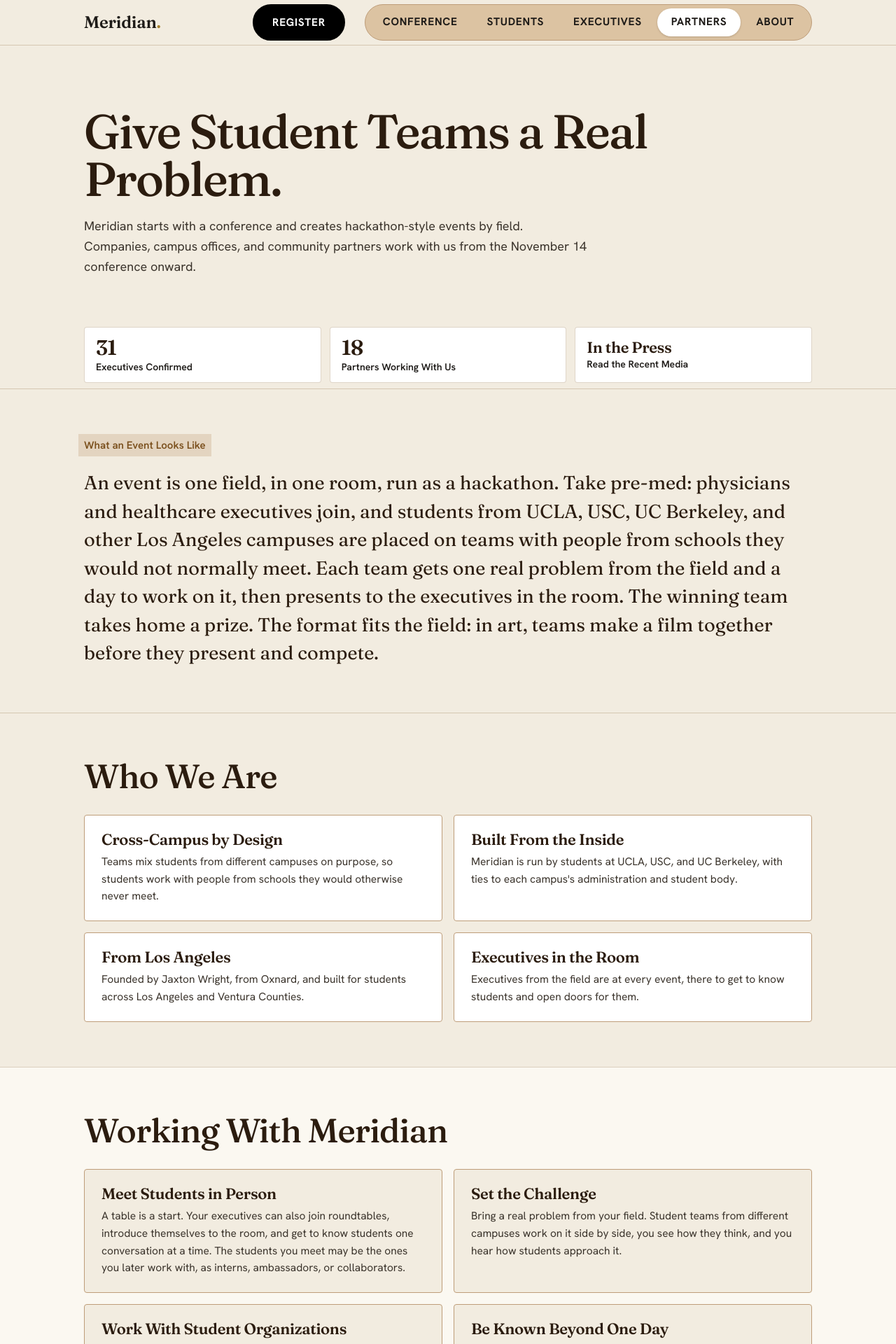
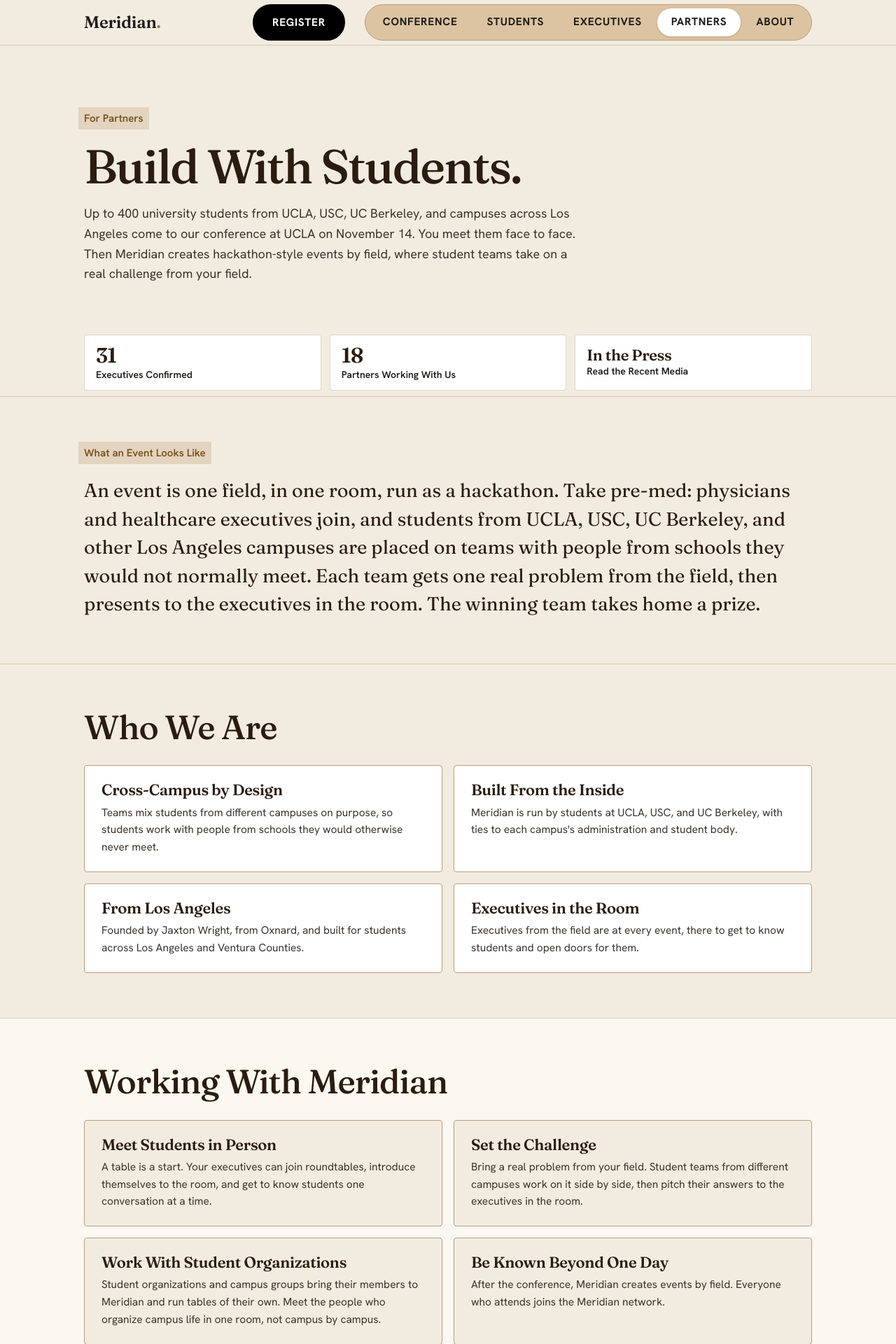
Before and after one commit to jaxtonwright11/meridian, a Next.js app: page /partners in a window 1280 px wide. Shown: the top 1920 px of the page at 70% size. Built offline with nearby package versions, Linux system fonts and the light colour scheme; a web font is replaced by a local one.

Commit message:
Partners: 'Build With Students.' headline and audience-first lead; review fixes on Executives and Partners
Co-Authored-By: Claude Sonnet 5.5 <noreply@anthropic.com>
Claude-Session: https://claude.ai/code/session_01Sz375vWki4iWor3jhJsz7K

```diff
--- a/app/partners/page.tsx
+++ b/app/partners/page.tsx
@@ -13,7 +13,7 @@ import { PARTNER_NAMED_BY } from '@/config';
 
 export const metadata: Metadata = pageMeta(
   'Partners',
-  'Give student teams a real problem. Meridian starts with a conference and creates hackathon-style events by field. Companies, campus offices, and community partners work with us from the November 14 conference onward.',
+  'Build with students. Meet university students from across Los Angeles face to face at UCLA on November 14, then work with student teams at events by field.',
   '/partners/',
 );
 
@@ -28,11 +28,10 @@ export default function PartnersPage() {
         {/* 1. Lead */}
         <section className="m-hero" style={{ paddingBottom: 48 }}>
           <div className="m-wrap">
-            <h1>Give Student Teams a Real Problem.</h1>
+            <span className="m-eyebrow">For Partners</span>
+            <h1>Build With Students.</h1>
             <p className="m-lead" style={{ marginTop: 20 }}>
-              Meridian starts with a conference and creates hackathon-style events
-              by field. Companies, campus offices, and community partners work with us from the
-              November 14 conference onward.
+              Up to 400 university students from UCLA, USC, UC Berkeley, and campuses across Los Angeles come to our conference at UCLA on November 14. You meet them face to face. Then Meridian creates hackathon-style events by field, where student teams take on a real challenge from your field.
             </p>
           </div>
         </section>
@@ -47,9 +46,8 @@ export default function PartnersPage() {
               An event is one field, in one room, run as a hackathon. Take pre-med: physicians and
               healthcare executives join, and students from UCLA, USC, UC Berkeley, and other Los
               Angeles campuses are placed on teams with people from schools they would not normally
-              meet. Each team gets one real problem from the field and a day to work on it, then
-              presents to the executives in the room. The winning team takes home a prize. The format
-              fits the field: in art, teams make a film together before they present and compete.
+              meet. Each team gets one real problem from the field, then
+              presents to the executives in the room. The winning team takes home a prize.
             </p>
             {PARTNER_NAMED_BY && (
               <p className="m-small" style={{ marginTop: 10 }}>
@@ -76,10 +74,10 @@ export default function PartnersPage() {
           <div className="m-wrap">
             <h2 className="m-title">Working With Meridian</h2>
             <div className="m-three m-two" style={{ gridTemplateColumns: 'repeat(2, 1fr)' }}>
-              <div><h3>Meet Students in Person</h3><p>A table is a start. Your executives can also join roundtables, introduce themselves to the room, and get to know students one conversation at a time. The students you meet may be the ones you later work with, as interns, ambassadors, or collaborators.</p></div>
-              <div><h3>Set the Challenge</h3><p>Bring a real problem from your field. Student teams from different campuses work on it side by side, you see how they think, and you hear how students approach it.</p></div>
-              <div><h3>Work With Student Organizations</h3><p>Student organizations and campus offices at UCLA and USC bring their members to Meridian, and many run tables of their own. Meet the people who organize campus life in one room, not campus by campus.</p></div>
-              <div><h3>Be Known Beyond One Day</h3><p>After the conference, Meridian creates events by field, so students meet your team more than once. A partner is known by its people, not by a logo on a banner. Everyone who attends joins the Meridian network, and the software we are building matches students with opportunities that fit them, including yours.</p></div>
+              <div><h3>Meet Students in Person</h3><p>A table is a start. Your executives can join roundtables, introduce themselves to the room, and get to know students one conversation at a time.</p></div>
+              <div><h3>Set the Challenge</h3><p>Bring a real problem from your field. Student teams from different campuses work on it side by side, then pitch their answers to the executives in the room.</p></div>
+              <div><h3>Work With Student Organizations</h3><p>Student organizations and campus groups bring their members to Meridian and run tables of their own. Meet the people who organize campus life in one room, not campus by campus.</p></div>
+              <div><h3>Be Known Beyond One Day</h3><p>After the conference, Meridian creates events by field. Everyone who attends joins the Meridian network.</p></div>
             </div>
           </div>
         </section>
@@ -96,7 +94,6 @@ export default function PartnersPage() {
               {livePartners.length} partners are working with us.{' '}
               <a className="m-link" href="/partners/directory/">See the partner directory</a>
             </p>
-            <p className="m-lead" style={{ marginTop: 12 }}>Backed by George Leis, Chairman, YMCA of the USA, and President, CalPrivate Bank.</p>
             {press.length > 0 && <div style={{ marginTop: 12 }}><PressLinks showPage={false} /></div>}
           </div>
         </section>
@@ -120,7 +117,7 @@ export default function PartnersPage() {
             <div className="m-three">
               <div><h3>1. Tell Us</h3><p>Tell us who you are and what you would like to do.</p></div>
               <div><h3>2. We Talk</h3><p>We talk and find the right fit.</p></div>
-              <div><h3>3. We Make It Happen</h3><p>We build it into November 14 or a field event, whichever fits what you want to do.</p></div>
+              <div><h3>3. We Make It Happen</h3><p>We build it into November 14 or one of the events by field, whichever fits what you want to do.</p></div>
             </div>
           </div>
         </section>
--- a/data/faq.ts
+++ b/data/faq.ts
@@ -27,7 +27,7 @@ export const faqs: Faq[] = [
 
   { audience: 'Executives', question: 'What do I get out of it?', answer: 'You get to know university students in your field in person, not through an ad or a campaign. After November 14, you can put a real problem to student teams at the hackathon-style events Meridian creates by field, and you join the Meridian network.' },
   { audience: 'Executives', question: 'Can my company have a table?', answer: 'Companies, campus offices, and community organizations run tables at the conference. Write to us or book a call and we will talk about what fits.' },
-  { audience: 'Executives', question: 'Do I have to commit beyond the day?', answer: 'No. If you would like to be involved beyond the day, tell us which field and we will talk about what fits.' },
+  { audience: 'Executives', question: 'Do I have to take part beyond the day?', answer: 'No. If you would like to be involved beyond the day, tell us which field and we will talk about what fits.' },
   { audience: 'Executives', question: 'I am an executive. What does the day ask of me?', answer: 'Nothing to prepare. You get to know students and meet the other executives in the room.' },
   { audience: 'Partners', question: 'I lead an organization. How do we work with Meridian?', answer: 'Start at the partners page. Write to us or book a call.' },
   { audience: 'Demo Day', question: 'How do I apply to present at demo day?', answer: 'Register, then answer the demo day question on the form. We follow up with the people we pick.' },
```
Also changed, not shown: app/speakers/page.tsx (+5 -5 lines), 1 other file (tests, documents, lock files or other folders).
